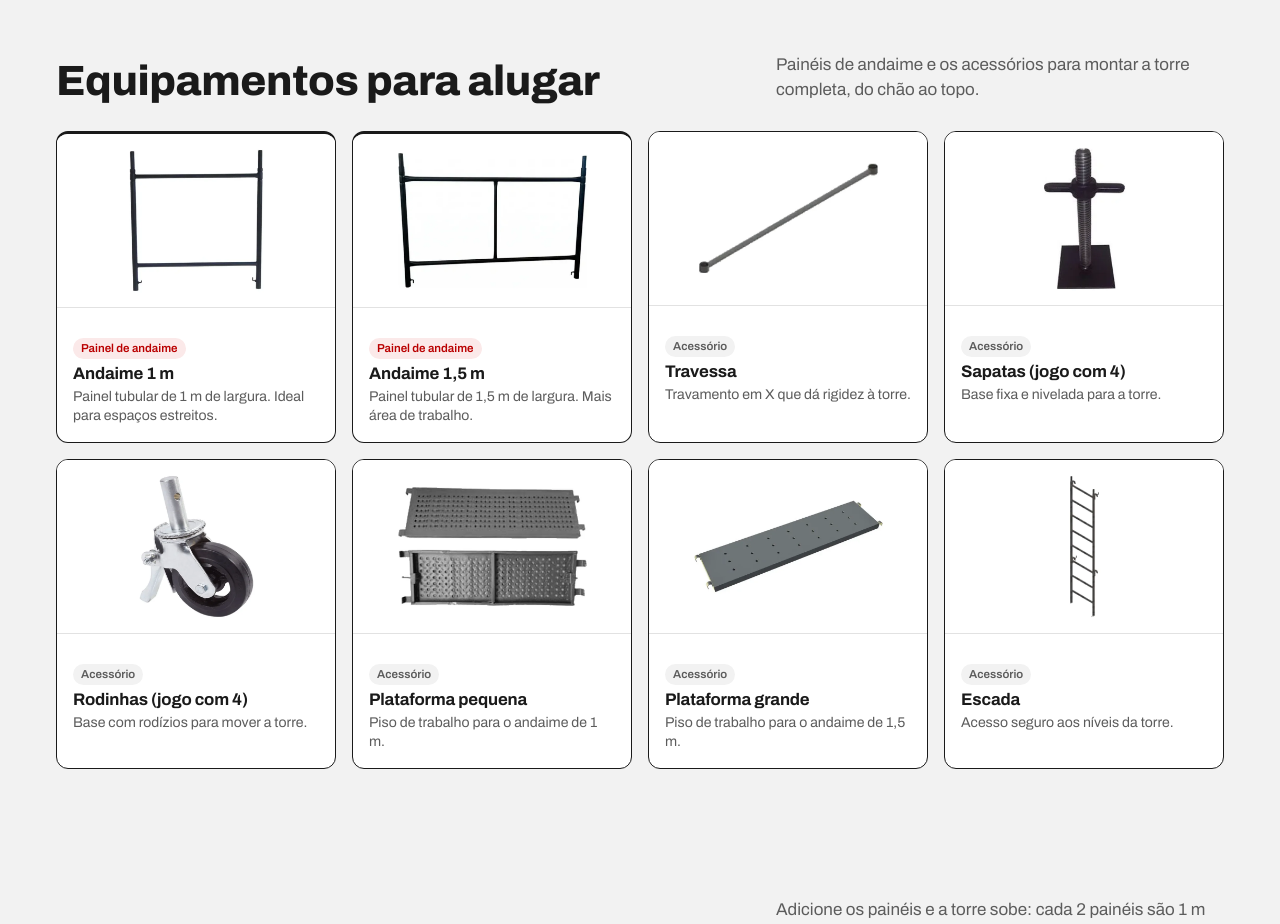
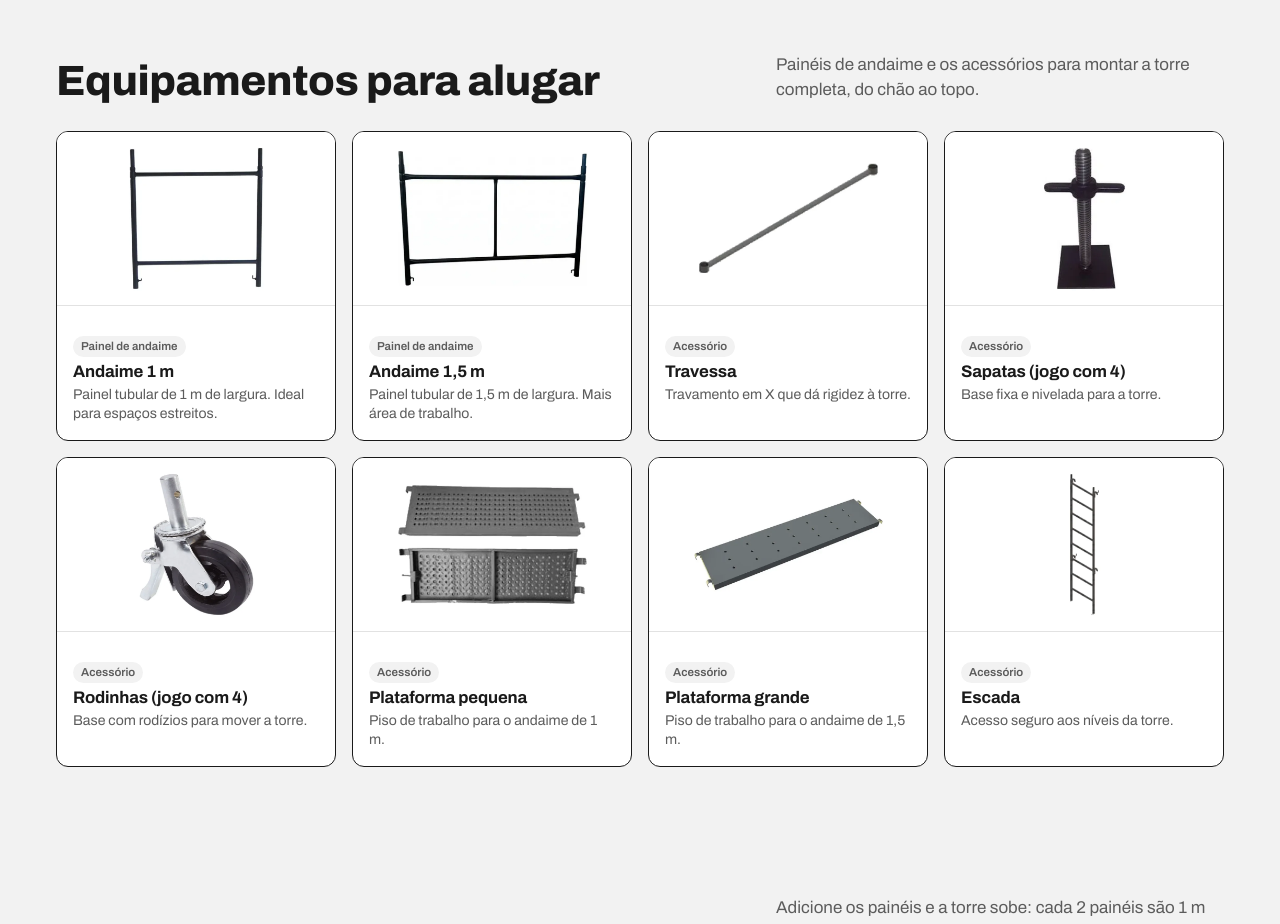
Before and after one commit to MiguuelLaube/mrd-adnaimes-site, a Next.js app: page / in a window 1280 px wide. Shown: the part 920-1844 px from the top of the page. Built offline with nearby package versions, Linux system fonts and the light colour scheme.

Commit message:
Catálogo: remove o destaque vermelho dos painéis
Co-Authored-By: Claude Sonnet 5.5 <noreply@anthropic.com>
Claude-Session: https://claude.ai/code/session_013N8ypU7Q4yqaWW3cgXZRdG

```diff
--- a/app/globals.css
+++ b/app/globals.css
@@ -198,7 +198,6 @@ h2 { font-size: 1.85rem; font-weight: 800; margin-bottom: 8px; }
 .sem-foto { width: 44px; height: 44px; }
 .produto h3 { font-size: 1.1rem; font-weight: 700; }
 .produto-tag { display: inline-block; margin-bottom: 6px; padding: 2px 8px; border-radius: 999px; background: var(--concreto); color: var(--suave); font-size: .72rem; font-weight: 600; }
-.produto.destaque .produto-tag { background: #fbe9e9; color: var(--amarelo); }
 .produto p { margin: 4px 0 0; color: var(--suave); font-size: .95rem; line-height: 1.4; }
 
 /* Como funciona: é uma sequência real, por isso numerada */
@@ -358,10 +357,9 @@ h2 { font-size: 1.85rem; font-weight: 800; margin-bottom: 8px; }
   .calc-steppers { grid-column: auto; grid-row: auto; }
   .so-movel { display: none; }
 
-  /* Catálogo compacto: 4 por linha (2 linhas), painéis com filete vermelho no topo */
+  /* Catálogo compacto: 4 por linha (2 linhas) */
   .produtos { grid-template-columns: repeat(2, 1fr); gap: 16px; }
   .produto { grid-template-columns: 1fr; grid-template-rows: auto 1fr; padding: 0; overflow: hidden; align-items: start; border: 1px solid var(--linha); transition: transform .2s, box-shadow .2s, border-color .2s; }
-  .produto.destaque { border-top: 3px solid var(--amarelo); }
   .produto-foto { aspect-ratio: 16/10; border-radius: 0; border: 0; border-bottom: 1px solid var(--linha); }
   .produto-foto { position: relative; }
   .produto-foto img { position: absolute; inset: 0; width: 100%; height: 100%; object-fit: contain; padding: 8px; }
```
